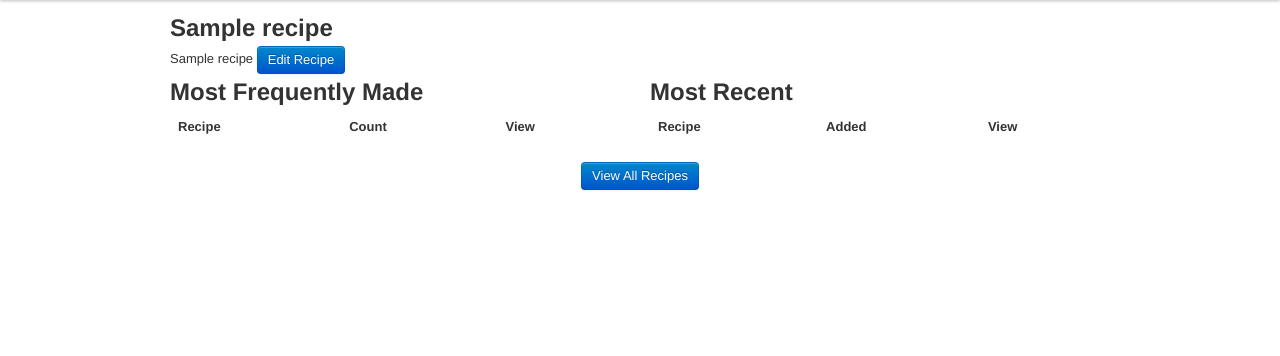
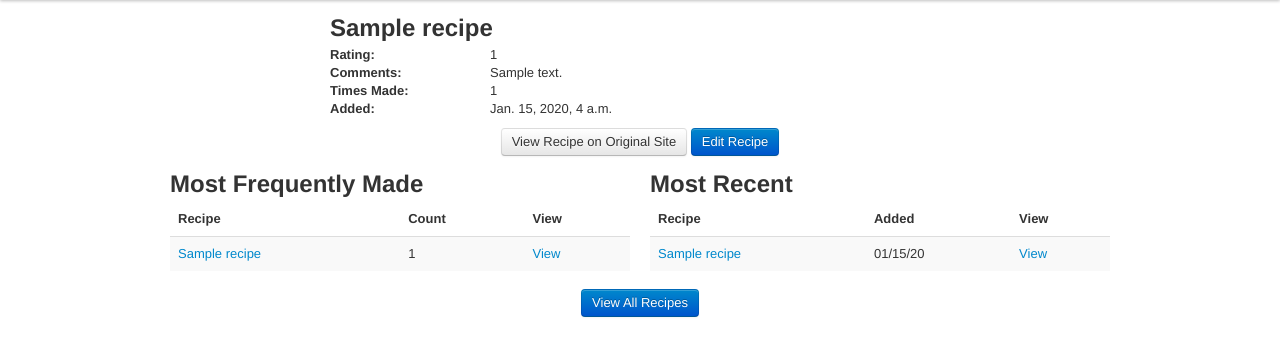
Before and after one commit to aravenel/WeeklyMenus, a Django app: page /recipes/1/ in a window 1280 px wide. Shown: the part 40-396 px from the top of the page. Run offline with Django 3.2, Linux system fonts and the light colour scheme; a user stored in the database is signed in; tables that the repository leaves empty hold one stand-in row (values such as "Sample post"); lists and menus that the app fills with data are empty; parts of the project's set-up code (start-up, migrations or seed data) failed here and were passed over; some libraries are stand-ins or nearby versions.

Commit message:
Split recipe viewing from editing.

```diff
--- a/WeeklyMenus/templates/view_recipe.html
+++ b/WeeklyMenus/templates/view_recipe.html
@@ -10,14 +10,32 @@
 {% block main_content %}
 
 <div class="row">
-    <div class="span12">
+    <div class="span8 offset2">
         <h2>{{recipe.title}}</h2>
-        {{ recipe }}
-        <a class="btn btn-primary" href="/recipes/{{recipe.id}}/edit">Edit Recipe</a>
+        <div class="row">
+            <div class="span2"><b>Rating:</b></div>
+            <div class="span6">{{recipe.rating}}</div>
+        </div>
+        <div class="row">
+            <div class="span2"><b>Comments:</b></div>
+            <div class="span6">{{recipe.comments}}</div>
+        </div>
+        <div class="row">
+            <div class="span2"><b>Times Made:</b></div>
+            <div class="span6">{{recipe.made_count}}</div>
+        </div>
+        <div class="row">
+            <div class="span2"><b>Added:</b></div>
+            <div class="span6">{{recipe.added}}</div>
+        </div>
+        <div align="center" style="padding-top:10px">
+            <a class="btn" href="{{recipe.url}}">View Recipe on Original Site</a>
+            <a class="btn btn-primary" href="/recipes/{{recipe.id}}/edit">Edit Recipe</a>
+        </div>
     </div>
 </div>
 
-<div class="row">
+<div class="row" style="padding-top:10px;">
     <div class="span6">
         <h2>Most Frequently Made</h2>
         <table class="table table-striped">
--- a/recipemanager/views.py
+++ b/recipemanager/views.py
@@ -52,10 +52,15 @@ def add(request):
 def view(request, recipe_id):
     recipe = get_object_or_404(Recipe, pk=recipe_id,
             owner=request.user)
+    recent_recipes = Recipe.objects.filter(owner=request.user).order_by('-added')[:5]
+    popular_recipes = Recipe.objects.filter(owner=request.user).order_by('-made_count')[:5]
+
     return render_to_response(
             'view_recipe.html',
             {
                 'recipe': recipe,
+                'recent_recipes': recent_recipes,
+                'popular_recipes': popular_recipes,
             },
             context_instance = RequestContext(request),
             )
```
